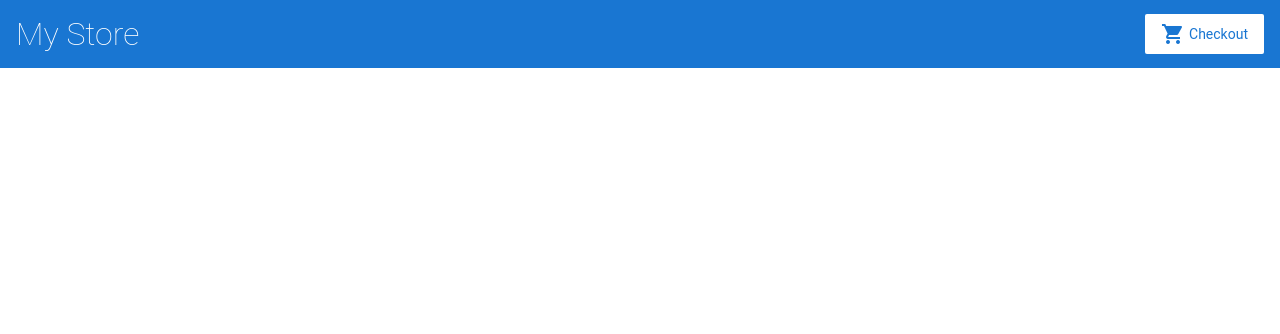
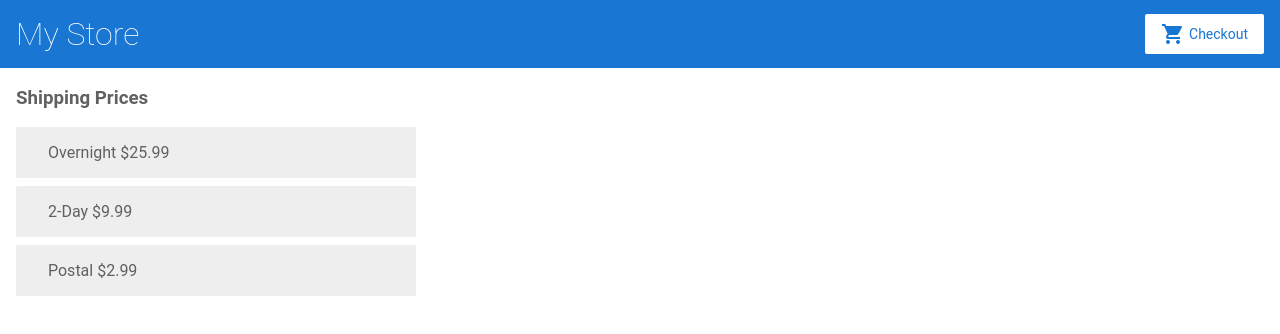
Before and after one commit to lexaabrahamsen/angular-7rvgrs, an Angular app: page /shipping in a window 1280 px wide. Before the commit this address led to /. Shown: the top 334 px of the page. Built offline with nearby package versions, Linux system fonts and the light colour scheme.

Commit message:
Add 'shipping prices'

```diff
--- a/src/app/cart.service.ts
+++ b/src/app/cart.service.ts
@@ -1,4 +1,5 @@
 import { Injectable } from '@angular/core';
+import { HttpClient } from '@angular/common/http';
 
 @Injectable({
   providedIn: 'root'
@@ -14,10 +15,17 @@
     return this.items;
   }
 
-  clearCart(){
+  clearCart() {
     this.items = [];
     return this.items;
   }
-  constructor() { }
+
+  getShippingPrices() {
+    return this.http.get('/assets/shipping.json');
+  }
+
+  constructor(
+    private http: HttpClient
+  ) {}
 
 }
--- a/src/app/cart/cart.component.html
+++ b/src/app/cart/cart.component.html
@@ -1,5 +1,12 @@
 <h3>Cart</h3>
 
+<p>
+  <a routerLink="/shipping">Shipping Prices</a>
+</p>
+
 <div class="cart-item" *ngFor="let item of items">
-  <span>{{ item.name }} {{ item.price | currency }}</span>
+  <span>
+    {{ item.name }}
+    {{ item.price | currency }}
+  </span>
 </div>
--- /dev/null
+++ b/src/app/shipping/shipping.component.html
@@ -0,0 +1,8 @@
+<h3>Shipping Prices</h3>
+
+<div class="shipping-item" *ngFor="let shipping of shippingCosts | async">
+  <span>
+    {{ shipping.type }}
+    {{ shipping.price | currency }}
+  </span>
+</div>
--- /dev/null
+++ b/src/app/shipping/shipping.component.ts
@@ -0,0 +1,20 @@
+import { Component, OnInit } from '@angular/core';
+import { CartService } from '../cart.service';
+
+@Component({
+  selector: 'app-shipping',
+  templateUrl: './shipping.component.html',
+  styleUrls: ['./shipping.component.css']
+})
+export class ShippingComponent implements OnInit {
+  shippingCosts;
+
+  constructor(
+    private cartService: CartService
+  ) { }
+
+  ngOnInit() {
+    this.shippingCosts = this.cartService.getShippingPrices();
+  }
+
+}
```
Also changed, not shown: src/app/app.module.ts (+6 -1 lines), src/app/shipping/shipping.component.css (added).
